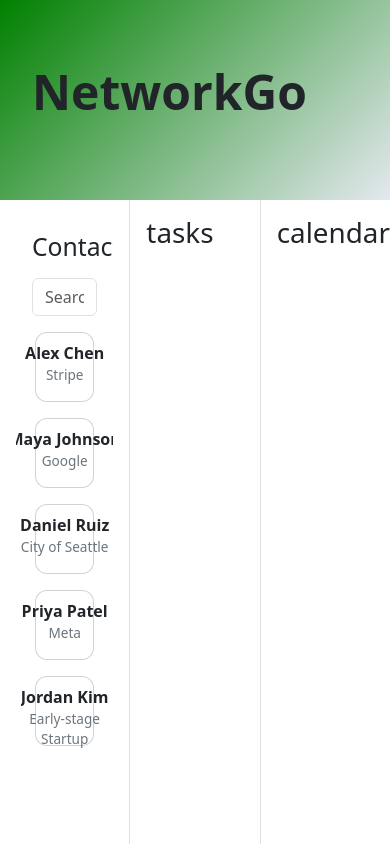
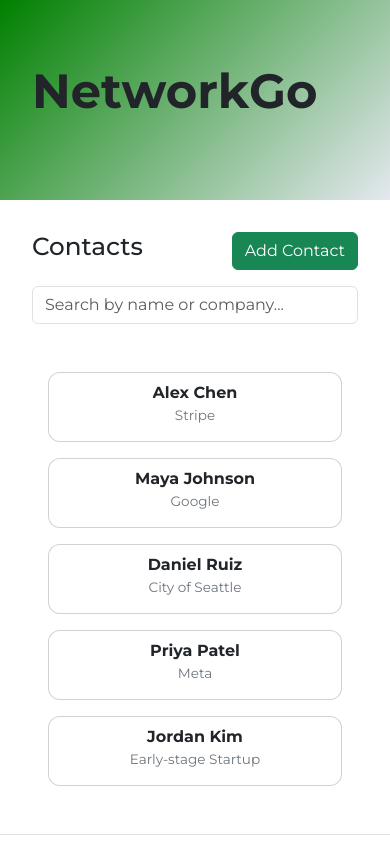
Before and after one commit to ISAACG6/networkGo, a React (Vite) app: page / in a window 390 px wide. Shown: the top 844 px of the page. Built offline with nearby package versions, Linux system fonts and the light colour scheme.

Commit message:
adds fonts and add contact button

```diff
--- a/index.html
+++ b/index.html
@@ -5,6 +5,9 @@
     <link rel="icon" type="image/svg+xml" href="/vite.svg" />
     <meta name="viewport" content="width=device-width, initial-scale=1.0" />
     <title>networkGo</title>
+    <link rel="preconnect" href="https://fonts.googleapis.com">
+    <link rel="preconnect" href="https://fonts.gstatic.com" crossorigin>
+    <link href="https://fonts.googleapis.com/css2?family=IBM+Plex+Sans:ital,wdth,wght@0,75,100..700;1,75,100..700&family=Montserrat:ital,wght@0,100..900;1,100..900&display=swap" rel="stylesheet">
   </head>
   <body>
     <div id="root"></div>
--- a/src/App.css
+++ b/src/App.css
@@ -1,3 +1,7 @@
+body {
+    font-family: 'Montserrat','IBM Plex Sans', sans-serif;
+}
+
 /* Banner container */
 .banner {
   display: flex;
@@ -30,13 +34,13 @@
 
 .three-column-layout {
   display: flex;
-  height: 100vh;            /* Fill screen */
+  height: 100vh;  /* Fill screen */
   width: 100%;
 }
 
 .column {
-  flex: 1;                  /* 1/3 width each */
-  overflow-y: auto;         /* Independent scrolling */
+  flex: 1;               /* 1/3 width each */
+  overflow-y: auto;      /* Independent scrolling */
   padding: 1rem;
   border-right: 1px solid #e0e0e0;
 }
@@ -49,6 +53,24 @@
 /* Optional: subtle hover cue */
 .column:hover {
   background-color: #fafafa;
+}
+
+/* Mobile: stack columns vertically */
+@media (max-width: 768px) {
+  .three-column-layout {
+    flex-direction: column;
+    height: auto;        /* let the content define height */
+  }
+
+  .column {
+    width: 100%;
+    border-right: none;  /* remove right border when stacked */
+    border-bottom: 1px solid #e0e0e0; /* optional: horizontal separator */
+  }
+
+  .column:last-child {
+    border-bottom: none; /* remove last separator */
+  }
 }
 
 .contacts-container {
--- a/src/Contacts.jsx
+++ b/src/Contacts.jsx
@@ -27,10 +27,15 @@
 
     return (
     <div className="contacts-container">
-      <h2 className="mb-3">Contacts</h2>
+    <div className="d-flex">
+        <h2 className="mb-3">Contacts</h2>
+        <button className="btn btn-success ms-auto mb-3">Add Contact</button>
+
+    </div>
+
 
       {/* Controlled search input */}
-      <Form className="mb-3">
+      <Form className="mb-5">
         <Form.Control
           type="text"
           placeholder="Search by name or company..."
```
